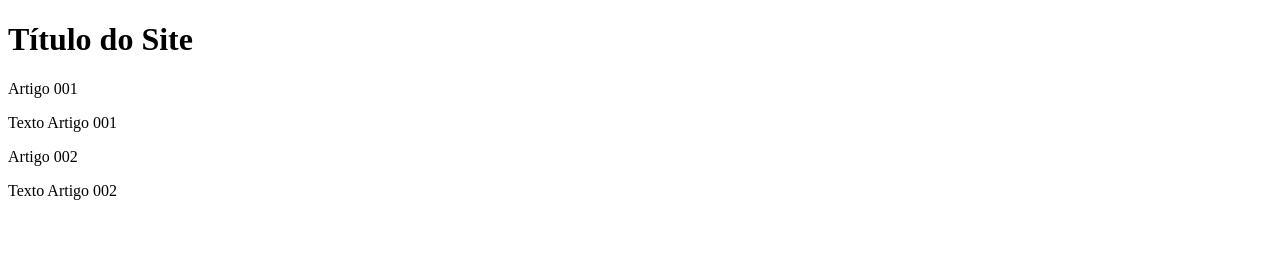
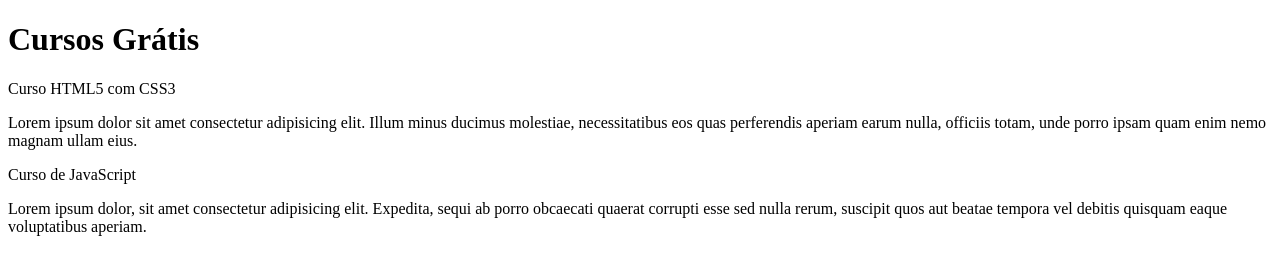
Before and after one commit to VictorLeiteCosta/projeto-site, a plain HTML site: page index.html in a window 1280 px wide. Drawn offline with Linux system fonts and the light colour scheme.

Commit message:
comecei a escrever o conteudo

```diff
--- a/index.html
+++ b/index.html
@@ -8,12 +8,12 @@
 <body>
     <main>
         <header>
-            <h1>Título do Site</h1>
+            <h1>Cursos Grátis</h1>
         </header>
-        <article>Artigo 001</article>
-        <p>Texto Artigo 001</p>
-        <article>Artigo 002</article>
-        <p>Texto Artigo 002</p>
+        <article>Curso HTML5 com CSS3</article>
+        <p>Lorem ipsum dolor sit amet consectetur adipisicing elit. Illum minus ducimus molestiae, necessitatibus eos quas perferendis aperiam earum nulla, officiis totam, unde porro ipsam quam enim nemo magnam ullam eius.</p>
+        <article>Curso de JavaScript</article>
+        <p>Lorem ipsum dolor, sit amet consectetur adipisicing elit. Expedita, sequi ab porro obcaecati quaerat corrupti esse sed nulla rerum, suscipit quos aut beatae tempora vel debitis quisquam eaque voluptatibus aperiam.</p>
     </main>
 </body>
 </html>
```
